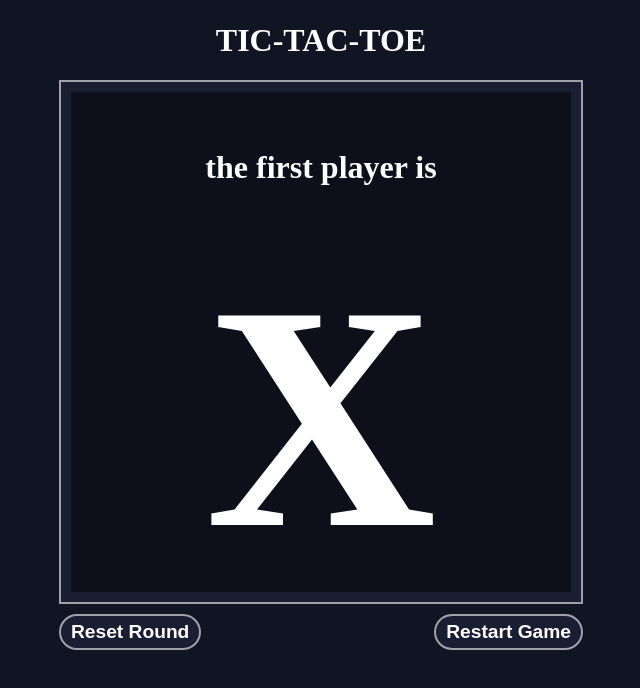
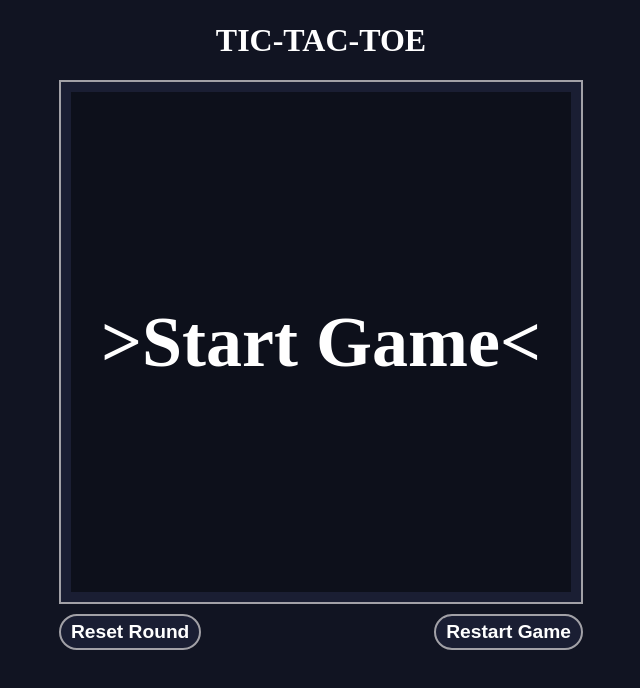
Before and after one commit to L1nk11/tic-tac-toe, a plain HTML site: page index.html in a window 1280 px wide. Both pictures are taken after a click on the button "Restart Game". Shown: the whole page, without its empty margins (319-959 px from the left). Drawn offline with Linux system fonts and the light colour scheme.

Commit message:
added start button and first plaayer message

```diff
--- a/index.html
+++ b/index.html
@@ -13,11 +13,8 @@
     </header>
     <div class="container">
         <div class="board" id="board">
-            <!-- cell pattern = <div class="cell"></div> -->
-            <div class="message">
-                <div class="top">the first player is</div>
-                <div class="bottom">X</div>
-            </div>
+            <div class="start" id="start">>Start Game<</div>
+            <!-- <div class="cell"></div> -->
         </div>
         <div class="buttons">
             <button id="reset-board">Reset Round</button>
--- a/script.js
+++ b/script.js
@@ -1,10 +1,9 @@
 const reset = document.getElementById('reset-board')
 const restart = document.getElementById('reset-game')
 const board = document.getElementById('board')
+const start = document.getElementById('start')
 
 let currentPlayerTurn = undefined
-
-// functions
 
 // output either 1 or 0 | 1 = X | 0 = O
 function defineFirstPlayer() {
@@ -37,18 +36,58 @@ function startMessage() {
     background.addEventListener('click', () => {
         // play animation in reverse
 
-        // after animation clean board aand generate new board to star game
-        board.innerHTML
+        // after animation clean board and generate new board to star game
+
         generateBoard()
     });
 
+
+    background.appendChild(backgroundTop)
     background.appendChild(backgroundBottom)
-    background.appendChild(backgroundTop)
 
     // append the background card and do a animation as soon as it is appended
-    // board.appendChild(background)
+    board.appendChild(background)
 }
 
 function generateBoard() {
+    board.innerHTML = ''
+
+    board.style.gridTemplateColumns = 'repeat(3, 1fr)'
+    board.style.gridTemplateRows = 'repeat(3, 1fr)'
+
+    // create a for that will create the cells
+    // add a event listener in the cell to call a
+    // function that will check if any of the programed
+    // positions has been matched, if yes the position
+    // matched should win
+
+
 
 }
+
+start.addEventListener('click', () => {
+    startMessage()
+})
+
+restart.addEventListener('click', () => {
+    restartBoard()
+})
+
+reset.addEventListener('click', function() {
+
+})
+
+function restartBoard() {
+    board.innerHTML = ''
+
+    const startDiv = document.createElement('div')
+    startDiv.classList.add('start')
+    startDiv.textContent = '>Start Game<'
+    startDiv.id = 'start'
+
+    startDiv.addEventListener('click', function() {
+        startMessage()
+    })
+
+    board.appendChild(startDiv)
+}
--- a/style.css
+++ b/style.css
@@ -36,7 +36,15 @@ header {
     grid-template-rows: 1fr;
     gap: 10px;
     padding: 10px;
+    /* transition: transform 0.6s;
+    transform-style: preserve-3d; */
 }
+
+/* .container .board-flipped {
+    transform: rotateY(180deg);
+} */
+
+/* simple cell */
 
 .container .board .cell {
     font-family: 'Courier New', Courier, monospace;
@@ -50,6 +58,8 @@ header {
     line-height: 0px;
 }
 
+/* first player message */
+
 .container .board .message {
     display: flex;
     flex-direction: column;
@@ -58,6 +68,7 @@ header {
     align-items: center;
     color: white;
     background-color: #0D101B;
+    cursor: pointer;
 }
 
 .container .board .message .top {
@@ -69,6 +80,24 @@ header {
     justify-content: center;
     align-items: center;
 }
+
+/* start button */
+
+.container .board .start {
+    background-color: #0D101B;
+    color: white;
+    display: flex;
+    align-items: center;
+    justify-content: center;
+    font-weight: bolder;
+    font-size: 4.5rem;
+    cursor: pointer;
+    height: 100%;
+    width: 100%;
+}
+
+
+/* buttons */
 
 .container .board .message .bottom {
     display: flex;
@@ -98,4 +127,5 @@ header {
     border-radius: 25px;
     border-color: #A2A1A7;
     color: white;
+    cursor: pointer;
 }
```
